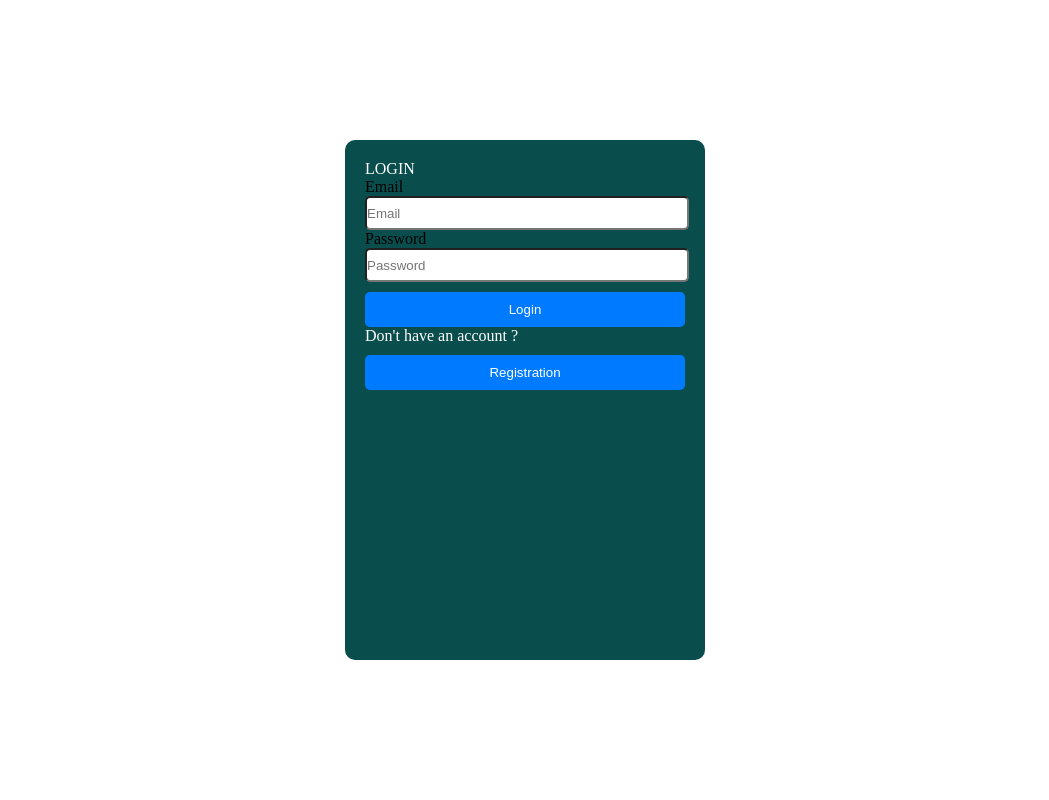
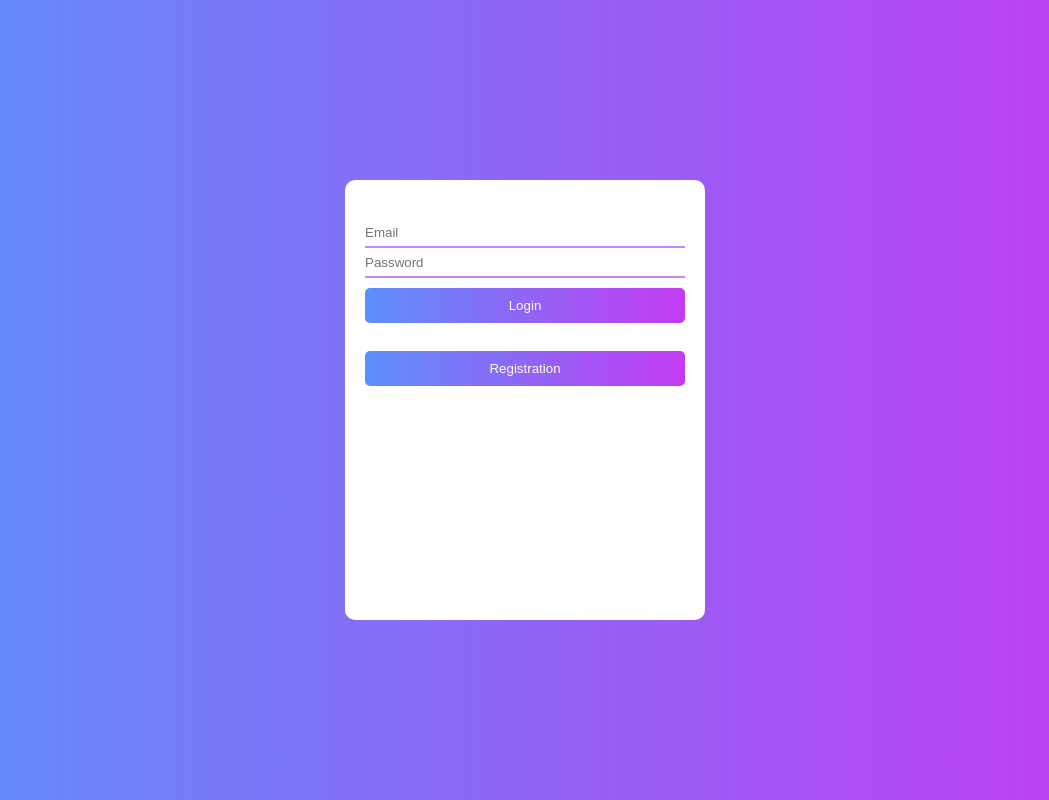
Before and after one commit to iamxerrycan/Registration-, a React (Create React App) app: page /login in a window 1280 px wide. Shown: the whole page, without its empty margins (115-1164 px from the left). Built offline with nearby package versions, Linux system fonts and the light colour scheme.

Commit message:
form updated

```diff
--- a/src/components/dashboard.css
+++ b/src/components/dashboard.css
@@ -1,11 +1,13 @@
 .main-dash {
-  background-color: rgb(9, 77, 77);
-  min-height: 97vh;
+  background-image: linear-gradient(to right, #5b90fa, #c43af2);
   display: flex;
   flex-direction: column;
   justify-content: space-between;
   align-items: center;
   padding: 10px;
+  height: 100vh;
+  overflow-y: hidden;
+  overflow-x: hidden;
 }
 h4{
   color: white;
@@ -14,7 +16,7 @@ h4{
 .api-data {
   width: 100%;
   height: 100%;
-  overflow-x: auto;
+  overflow-x: hidden;
   margin-bottom: 20px;
 }
 
@@ -66,7 +68,8 @@ h4{
   width: 100%;
   border-collapse: collapse;
   background-color: white;
-  overflow-x: auto;
+  overflow-x: hidden;
+  overflow-y: hidden;
 }
 
 .th-head,
--- a/src/components/login.js
+++ b/src/components/login.js
@@ -4,10 +4,8 @@ import { useState } from "react";
 import { useSelector, useDispatch } from "react-redux";
 import { setLoginData } from "../Store/actions/logAction";
 
-
 function Login() {
   const navigate = useNavigate();
-
 
   //==============================================NAVIGATION PART ===============================consy
   const [error, setError] = useState({});
@@ -54,10 +52,8 @@ function Login() {
     if (Object.keys(error).length > 0) {
       setError(error);
       return;
-    }
-    else {
-
-      dispatch(setLoginData(inputval))
+    } else {
+      dispatch(setLoginData(inputval));
 
       navigate("/dashboard");
     }
@@ -65,17 +61,13 @@ function Login() {
   };
 
   return (
+    <div className="mainmain">
       <div className=" container">
         <form onSubmit={handleSubmit} className="reg-container">
-        <div >
+          <div>
             <span>LOGIN </span>
-
             <div className="input-form">
               <div className=" input-block">
-              <label htmlFor="email" className="input-label">
-                {" "}
-                Email
-              </label>
                 <input
                   type="email"
                   autoComplete="off"
@@ -88,10 +80,6 @@ function Login() {
               {error.email ? <p className="err-mes">{error.email} </p> : null}
 
               <div className="input-block">
-              <label htmlFor="password" className="input-label">
-                {" "}
-                Password{" "}
-              </label>
                 <input
                   type="password"
                   autoComplete="off"
@@ -106,12 +94,10 @@ function Login() {
                 <p className="err-mes">{error.password} </p>
               ) : null}
             </div>
-
             <button type="submit" className="btnsig">
               {" "}
               Login{" "}
-          </button>
-            {" "}
+            </button>{" "}
             <span>Don't have an account ? </span>{" "}
             <button href="./" type="link" className="btnsig">
               {" "}
@@ -120,7 +106,8 @@ function Login() {
           </div>
         </form>
       </div>
+    </div>
   );
 }
 
-export default (Login);
+export default Login;
--- a/src/components/registration.css
+++ b/src/components/registration.css
@@ -1,22 +1,33 @@
+.mainmain {
+  background-image: linear-gradient(to right, #5b90fa, #c43af2);
+}
+
 .container {
   display: flex;
   justify-content: center;
   align-items: center;
   height: 100vh;
+  color: linear-gradient(to right, #5b90fa, #c43af2);
 }
-span{
+
+span {
   color: white;
 }
-input{
+input {
   width: 100%;
   height: 30px;
-  border-radius: 5px;
+  gap: 10px;
+  outline: none;
+  border: none;
+  box-sizing: border-box;
+  border: none;
+  border-bottom: 2px solid #c587fa;
 }
 .reg-container {
-  background-color:rgb(9, 77, 77);
+  background-image: linear-gradient(to right, #ffffff, #ffffff);
   max-width: 400px;
   width: 40vh;
-  height: 60vh;
+  height: 50vh;
   display: flex;
   flex-direction: column;
   padding: 20px;
@@ -28,7 +39,7 @@ input{
 .form-group {
   margin-bottom: 15px;
 }
-a{
+a {
   margin: 40px;
   height: 1%;
   width: 2%;
@@ -54,23 +65,19 @@ a{
   text-align: center;
   border: none;
   border-radius: 5px;
-  background-color: #007bff;
+  background-image: linear-gradient(to right, #5b90fa, #c43af2);
   color: #fff;
   text-decoration: none;
   margin-top: 10px;
 }
 
-.btnsig:hover {
-  background-color: #0056b3;
-}
-
-@media only screen and (max-width : 400px){
-  .container{
+@media only screen and (max-width: 400px) {
+  .container {
     background-color: wheat;
     width: auto;
     height: auto;
   }
-  .reg-container{
+  .reg-container {
     width: 100%;
     height: 100%;
   }
--- a/src/components/registration.js
+++ b/src/components/registration.js
@@ -99,6 +99,7 @@ function Registration() {
   //===========================================================return================================
 
   return (
+    <div className="mainmain">
       <div className=" container">
         <form onSubmit={handleSubmit} className="reg-container">
           <span>Sign-Up</span>
@@ -141,7 +142,9 @@ function Registration() {
             name="cpassword"
           />
 
-        {error.cpassword ? <p className="err-mes">{error.cpassword}</p> : null}
+          {error.cpassword ? (
+            <p className="err-mes">{error.cpassword}</p>
+          ) : null}
 
           <button className="btnsig" type="submit">
             signup
@@ -151,6 +154,7 @@ function Registration() {
           </button>
         </form>
       </div>
+    </div>
   );
 }
 
```
Lines whose indentation alone changed are shown as unchanged.
